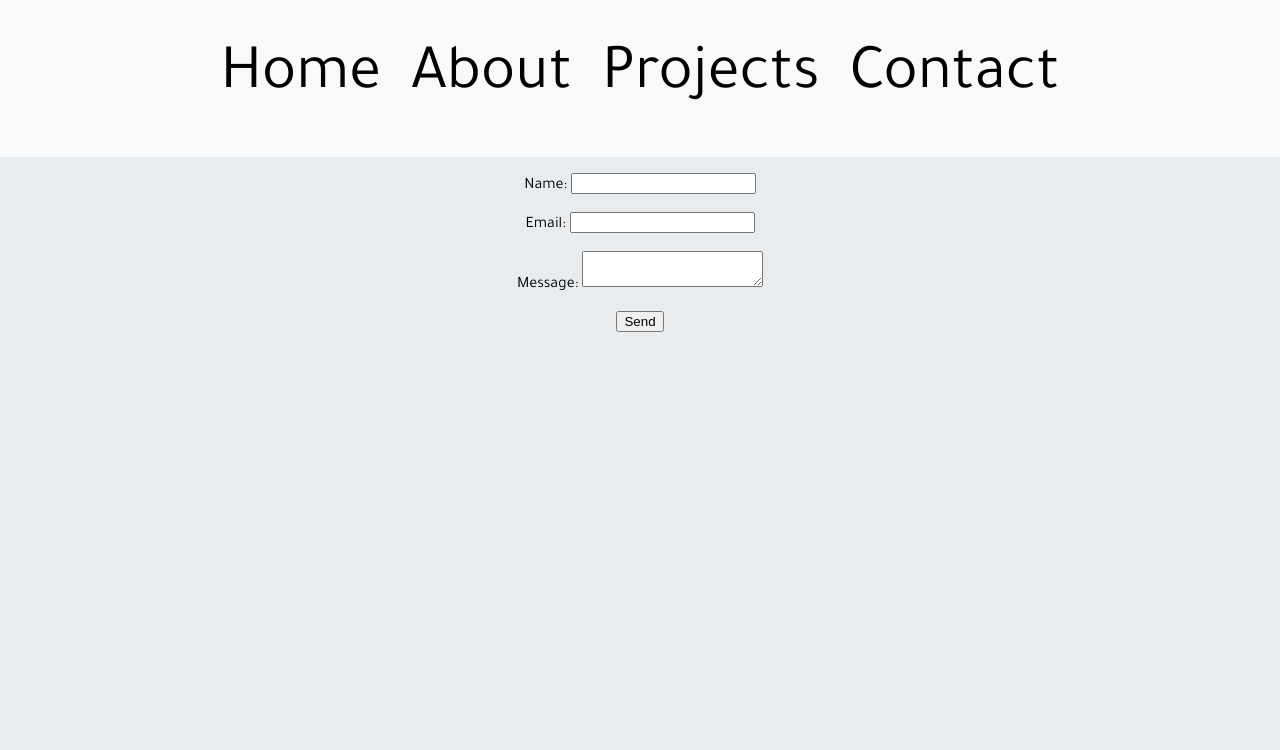
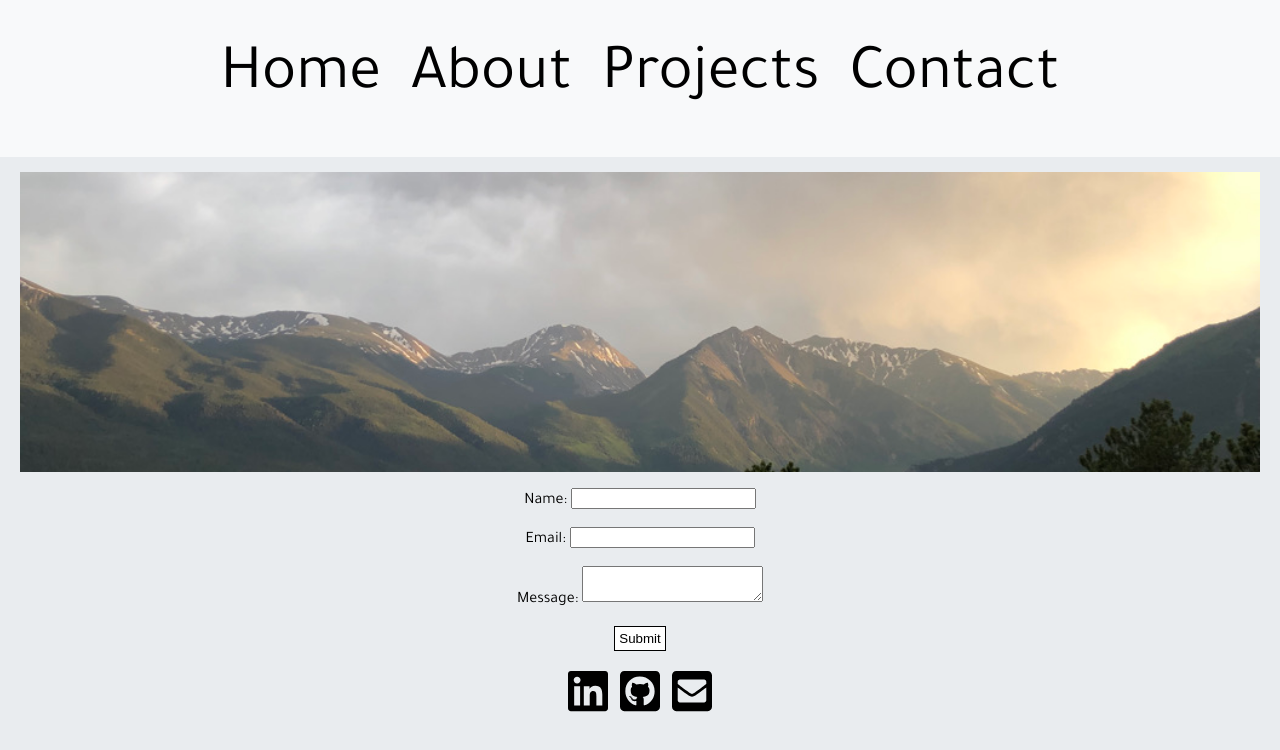
Before and after one commit to matt-gefen/portfolio-application, a React (Create React App) app: page /contact in a window 1280 px wide. Shown: the top 750 px of the page. Built offline with nearby package versions, Linux system fonts and the light colour scheme; a web font is replaced by a local one.

Commit message:
image swap

```diff
--- a/src/components/About/About.jsx
+++ b/src/components/About/About.jsx
@@ -45,7 +45,7 @@ const About = (props) => {
         className={styles.headshotContainer}
         style={{backgroundImage: `url(${headshot})`}}
         ></div>
-      <h1>Matt Gefen
+      <h1 className={styles.title}>Matt Gefen
         <br></br>
         Software Engineer
       </h1>
--- a/src/components/About/About.module.css
+++ b/src/components/About/About.module.css
@@ -13,7 +13,7 @@
   text-align: left;
 }
 
-h1 {
+.title {
   text-align: left;
   margin-left: 20px;
 }
--- a/src/components/Contact/Contact.jsx
+++ b/src/components/Contact/Contact.jsx
@@ -4,11 +4,19 @@ import { motion } from 'framer-motion';
 
 import styles from "./Contact.module.css";
 
-import headshot from '../../assets/images/headshot2017.png'
+import nature from '../../assets/images/twin-lakes.jpeg'
+// import headshot from '../../assets/images/i-peaks.jpeg'
+import linkedin from '../../assets/icons/linkedin-brands.svg'
+import github from '../../assets/icons/github-square-brands.svg'
+import email from '../../assets/icons/envelope-square-solid.svg'
 
 const Contact = (props) => {
   return (
-    <div className={styles.landing}>
+    <div className={styles.contact}>
+      <div
+        className={styles.headshotContainer}
+        style={{backgroundImage: `url(${nature})`}}>
+      </div>
       <form name="contact" method="POST" data-netlify="true">
         <p>
           <label>Name: <input type="text" name="name" /></label>
@@ -20,9 +28,49 @@ const Contact = (props) => {
           <label>Message: <textarea name="message"></textarea></label>
         </p>
         <p>
-          <button type="submit">Send</button>
+        <motion.button
+            whileHover={{ scale: 1.1 }}
+            whileTap={{ scale: 0.9 }}
+            style={{backgroundColor: "white", border: "black solid 1px", padding: "4px"}}
+            type="submit">
+              Submit
+          </motion.button>
         </p>
       </form>
+      <div id='icons'>
+        <a href='https://www.linkedin.com/in/mattgefen/'
+          target="_blank"
+          rel="noopener noreferrer">
+          <motion.button
+            whileHover={{ scale: 1.1 }}
+            whileTap={{ scale: 0.9 }}
+            style={{backgroundColor: "transparent", border: "none"}}>
+              <img className={styles.icon} src={linkedin} alt='linkedin-logo' />
+          </motion.button>
+        </a>
+        <a href='https://github.com/matt-gefen'
+          target="_blank"
+          rel="noopener noreferrer">
+          <motion.button
+            whileHover={{ scale: 1.1 }}
+            whileTap={{ scale: 0.9 }}
+            style={{backgroundColor: "transparent", border: "none"}}
+          >
+            <img className={styles.icon} src={github} alt='github-logo'/>
+          </motion.button>
+        </a>
+        <a class='link' href='mailto: matt.gefen@gmail.com'
+          target="_blank"
+          rel="noopener noreferrer">
+        <motion.button
+          whileHover={{ scale: 1.1 }}
+          whileTap={{ scale: 0.9 }}
+          style={{backgroundColor: "transparent", border: "none"}}>
+            <img className={styles.icon} src={email} alt='email-logo'/>
+        </motion.button>
+        </a>
+      </div>
+
 
     </div>
   )
--- a/src/components/Contact/Contact.module.css
+++ b/src/components/Contact/Contact.module.css
@@ -0,0 +1,26 @@
+.contact {
+  display: flex;
+  flex-direction: column;
+  align-content: center;
+  justify-content: center;
+}
+
+#icons {
+  display: flex;
+  align-items: center;
+  justify-content: center;
+  gap: 20px;
+}
+
+.icon {
+  width: 40px;
+}
+
+.headshotContainer {
+  height: 300px;
+  margin-left: 20px;
+  margin-right: 20px;
+  background-repeat: no-repeat;
+  background-size: cover;
+  background-position-y: 55%;
+}
--- a/src/components/ProjectCard/ProjectCard.jsx
+++ b/src/components/ProjectCard/ProjectCard.jsx
@@ -34,6 +34,8 @@ const ProjectCard = (props) => {
         id={styles[props.id]}
         style={{
           background: props.background,
+          backgroundRepeat: "no-repeat",
+          backgroundSize:"cover"
         }}
         onMouseEnter={handleHover}
         onMouseLeave={handleHover}
```
Also changed, not shown: src/assets/images/i-peaks.jpeg (added), src/assets/images/twin-lakes.jpeg (added).
